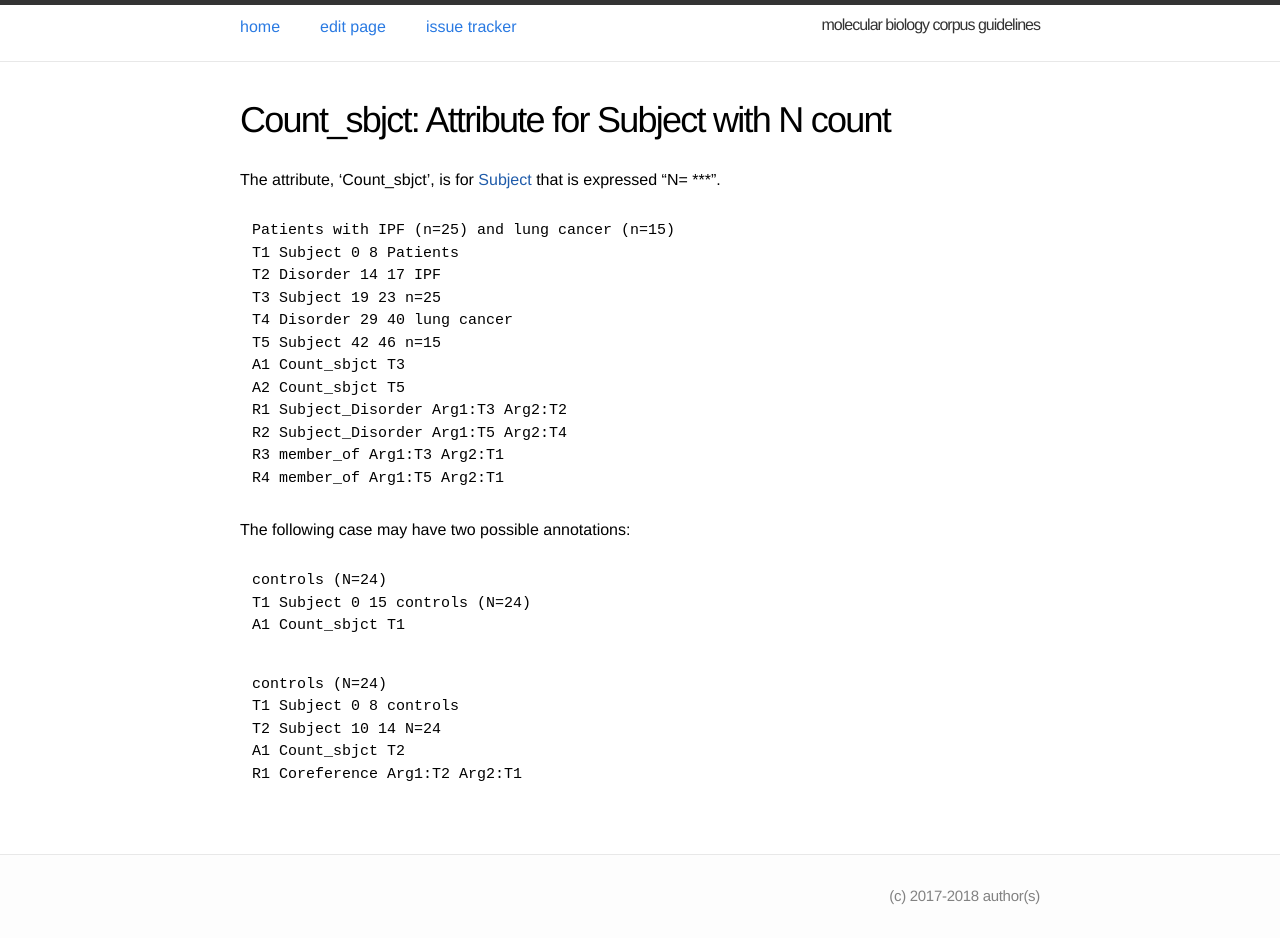
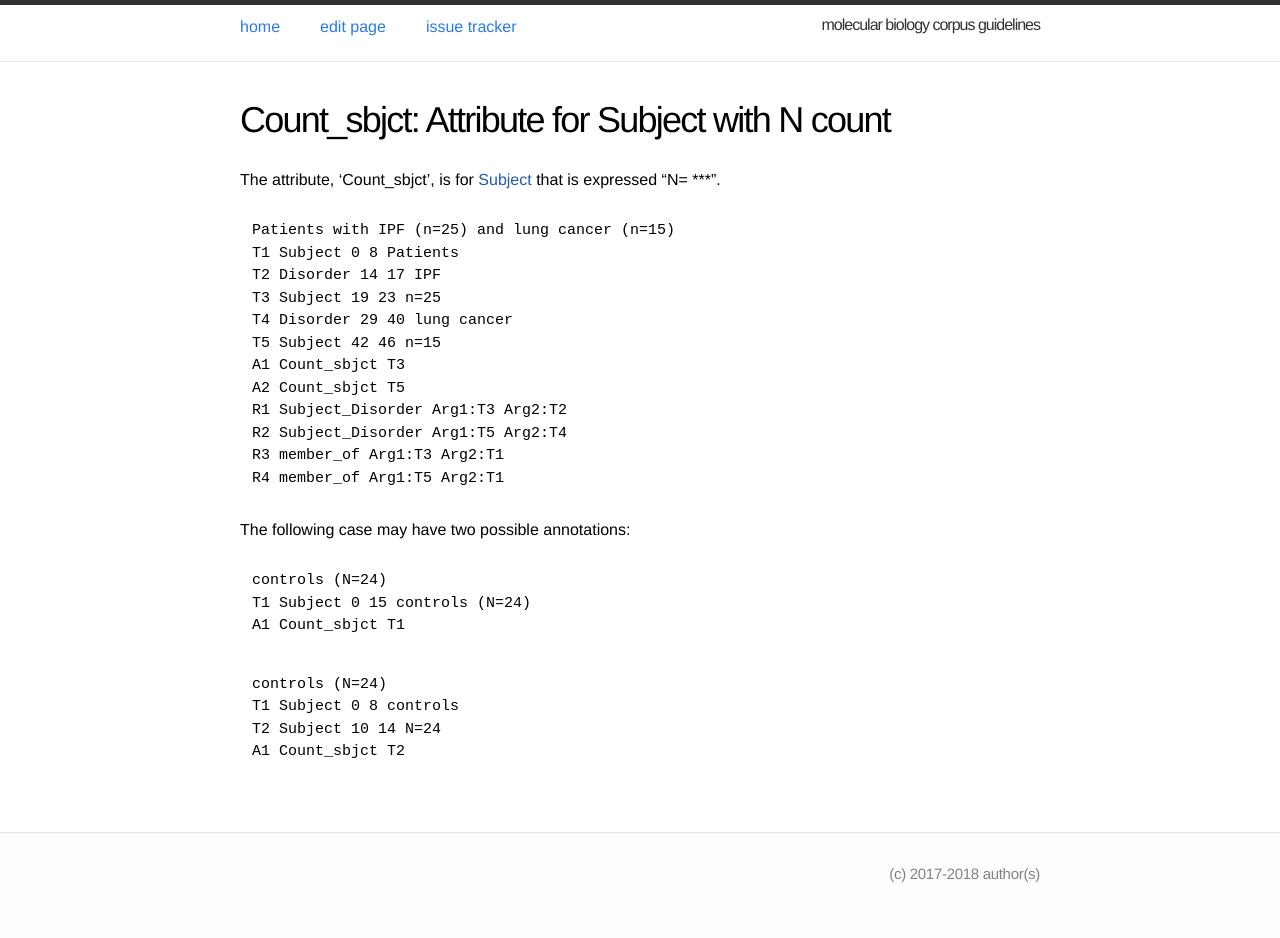
Before and after one commit to ezcatdb/molbiol_lung_corpus-guidelines, a Jekyll site: the page built from _attribute/Count_sbjct.md, in a window 1280 px wide. Built offline with Jekyll 4.4.1, drawn with Linux system fonts in a browser that asks for light colours; after the commit the page ends 915 px from its top, so only the background shows below that.

Commit message:
Coreference was removed from _attribute/Count_sbjct.md

```diff
--- a/_attribute/Count_sbjct.md
+++ b/_attribute/Count_sbjct.md
@@ -33,7 +33,6 @@ controls (N=24)
 T1 Subject 0 8 controls
 T2 Subject 10 14 N=24
 A1 Count_sbjct T2
-R1 Coreference Arg1:T2 Arg2:T1
 ~~~
 
 <!--
```
